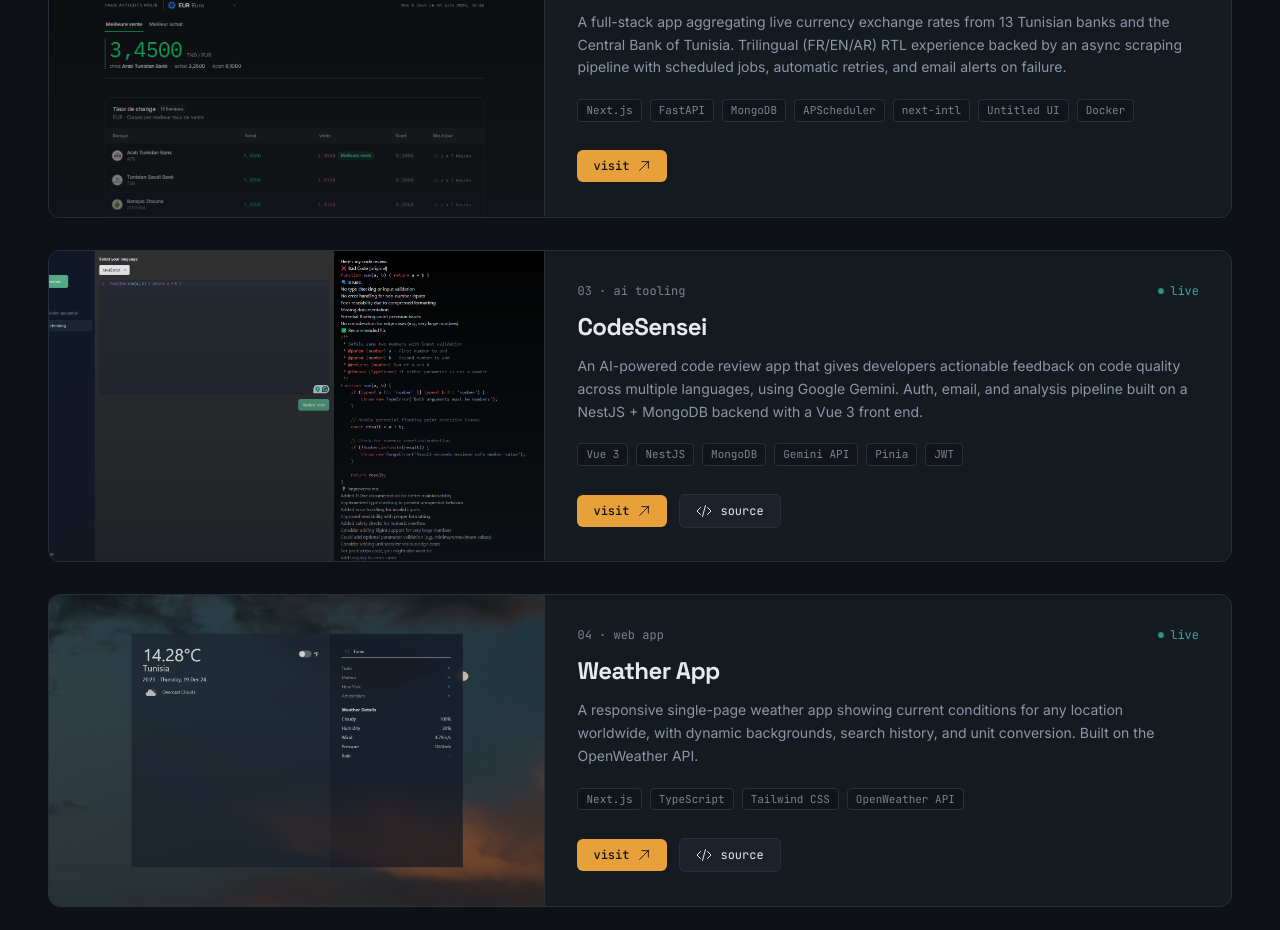
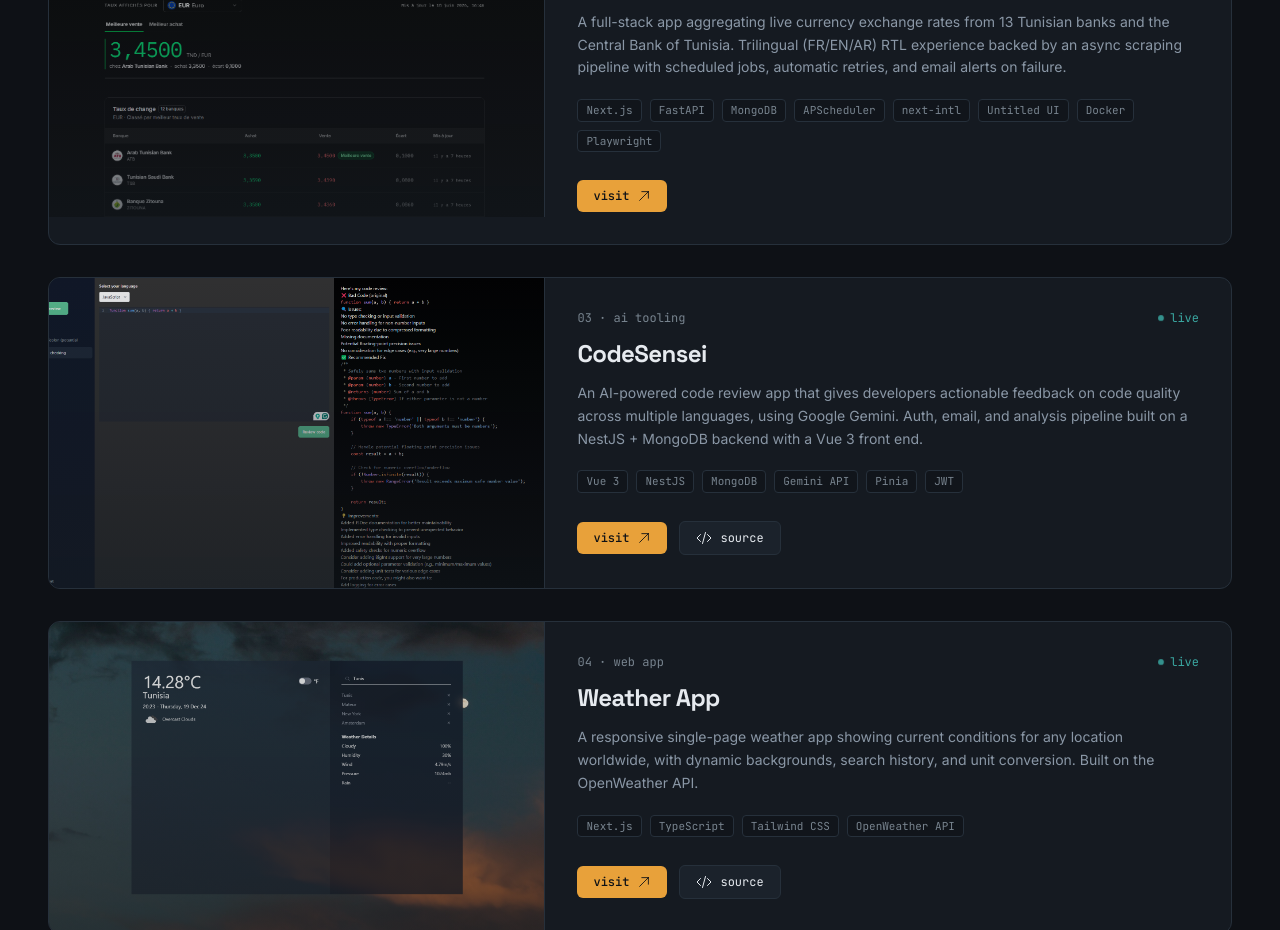
Before and after one commit to dhiabj/portfolio, a Next.js app: page / in a window 1280 px wide. Shown: the part 2240-3170 px from the top of the page. Built offline with nearby package versions, Linux system fonts and the light colour scheme.

Commit message:
Add Playwright tag to Sarrafli project

```diff
--- a/src/app/components/ProjectsSection.jsx
+++ b/src/app/components/ProjectsSection.jsx
@@ -37,6 +37,7 @@ const projectsData = [
       'next-intl',
       'Untitled UI',
       'Docker',
+      'Playwright',
     ],
   },
   {
```
